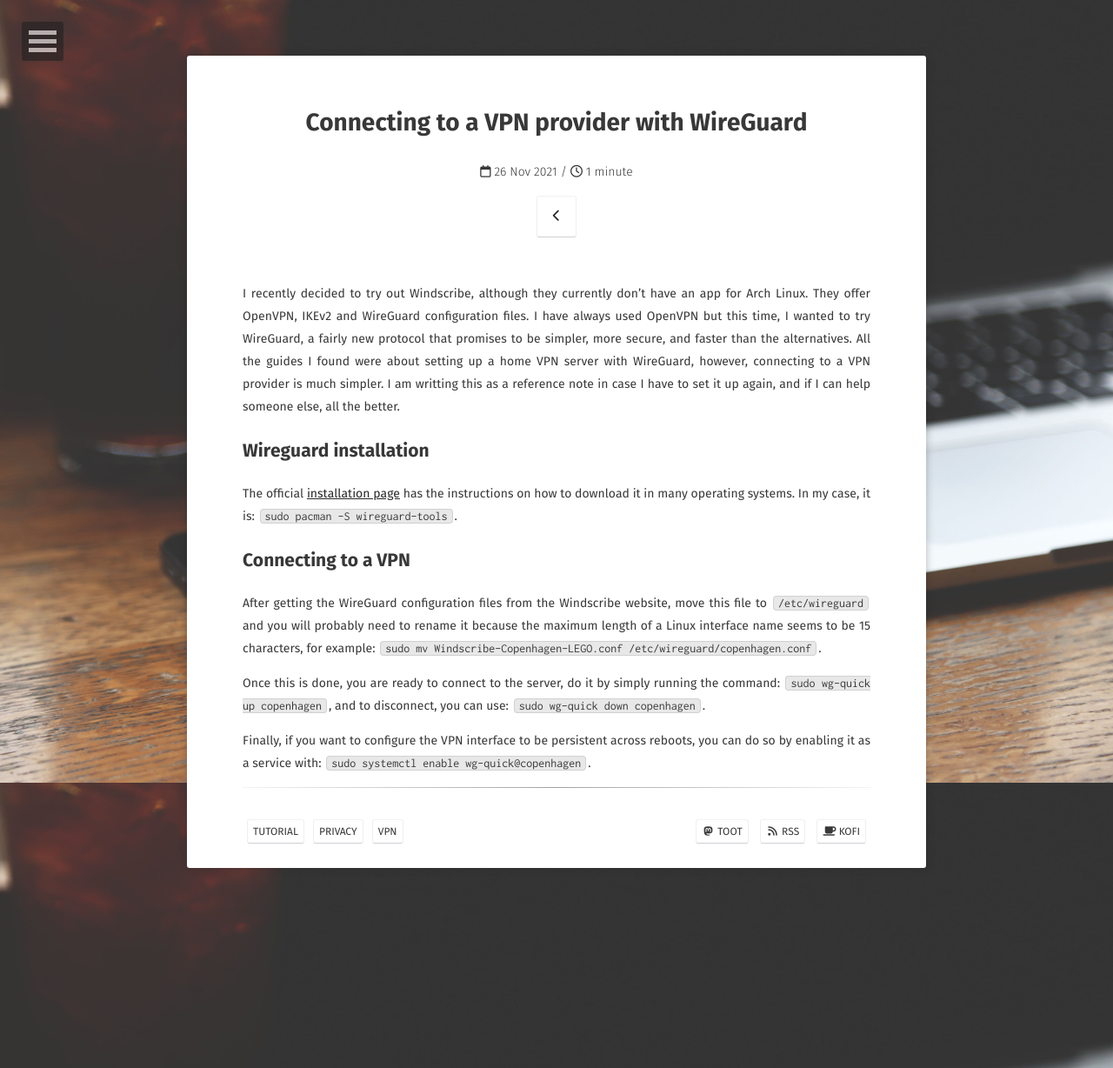
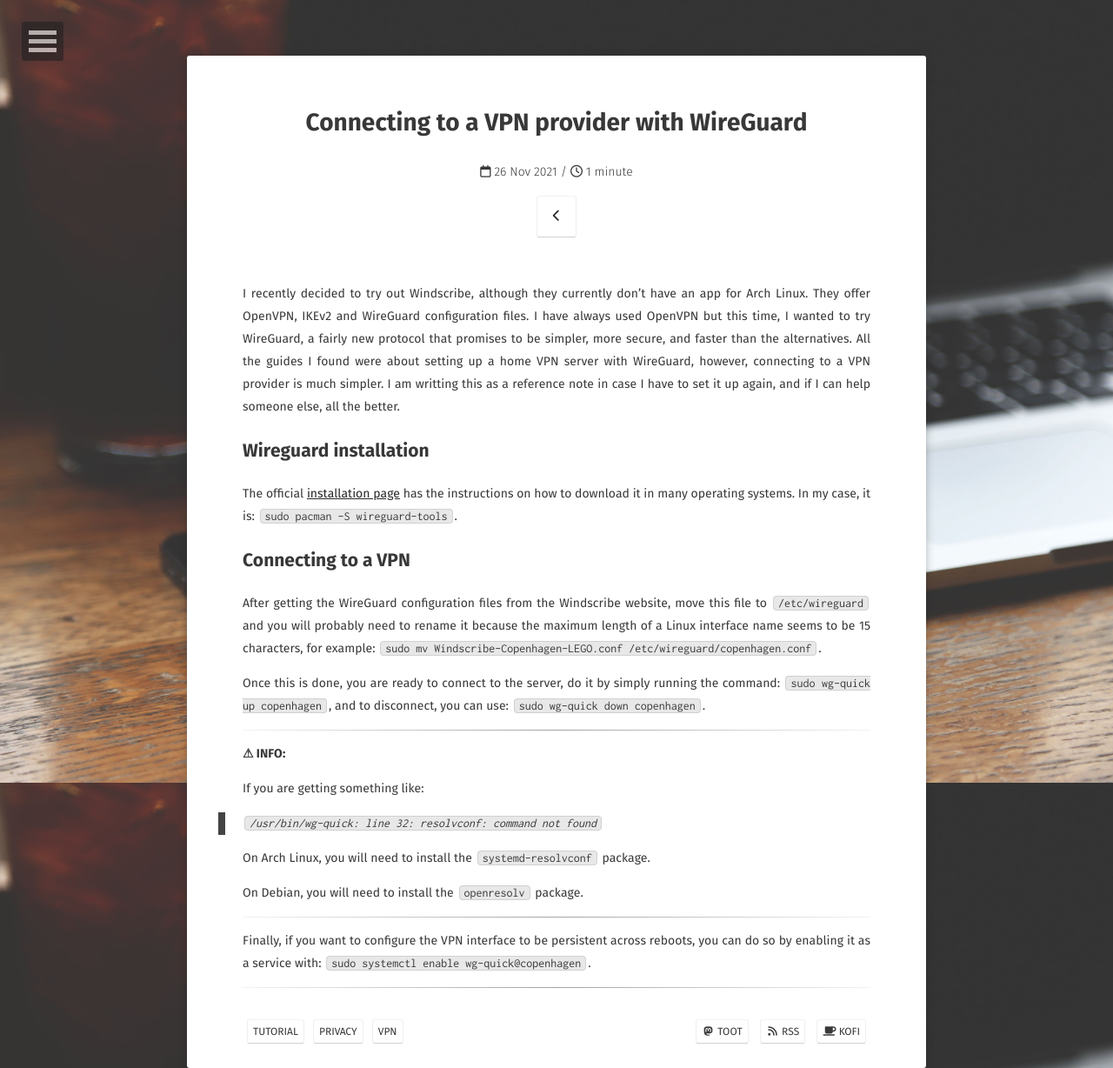
Before and after one commit to FuzzyGrim/blog, a Jekyll site: the page built from _posts/posts/2021-11-26-wireguard.md, in a window 1280 px wide. Shown: the whole page at 87% size. Built offline with Jekyll 4.4.1, drawn with Linux system fonts in a browser that asks for light colours; some web fonts are replaced.

Commit message:
add info on how to solve resolvconf: command not found

```diff
--- a/_posts/posts/2021-11-26-wireguard.md
+++ b/_posts/posts/2021-11-26-wireguard.md
@@ -18,4 +18,17 @@ After getting the WireGuard configuration files from the Windscribe website, mov
 
 Once this is done, you are ready to connect to the server, do it by simply running the command: `sudo wg-quick up copenhagen`, and to disconnect, you can use: `sudo wg-quick down copenhagen`.
 
+---
+**⚠ INFO:**
+
+If you are getting something like:
+
+> `/usr/bin/wg-quick: line 32: resolvconf: command not found`
+
+On Arch Linux, you will need to install the `systemd-resolvconf` package.
+
+On Debian, you will need to install the `openresolv` package.
+
+---
+
 Finally, if you want to configure the VPN interface to be persistent across reboots, you can do so by enabling it as a service with: `sudo systemctl enable wg-quick@copenhagen`.
```
